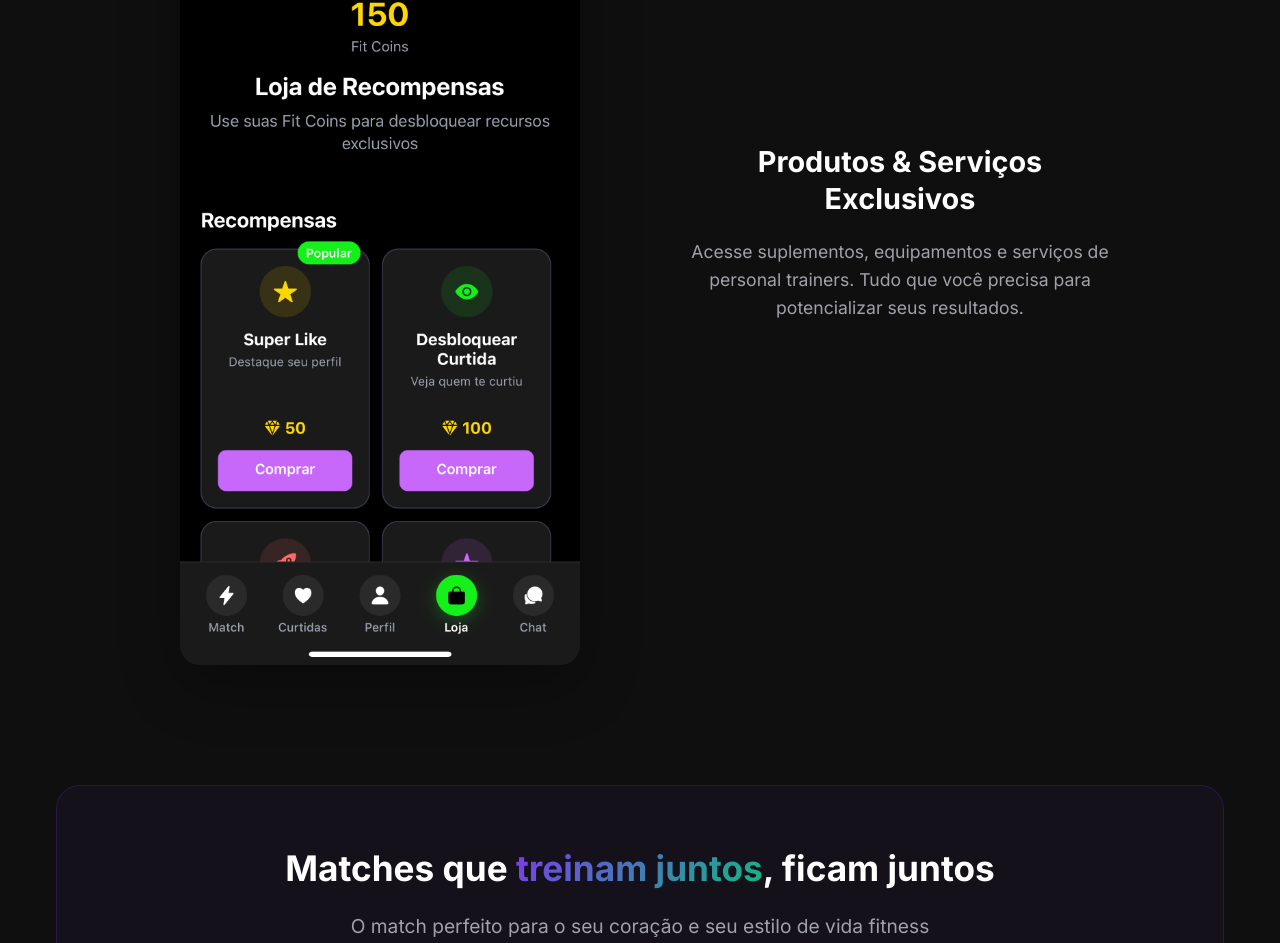
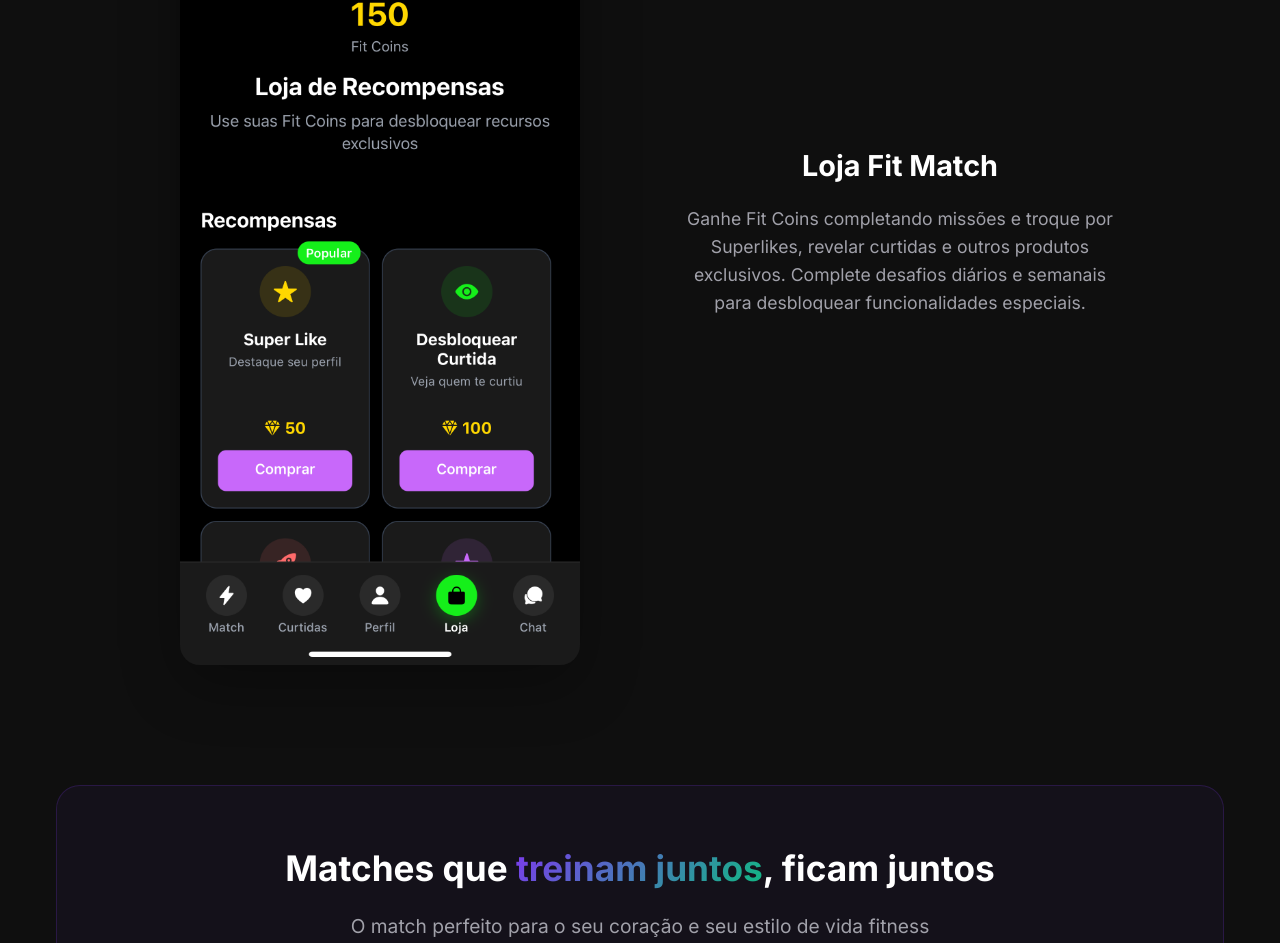
Before and after one commit to Gym-Match/Fit-Match-Landing-Page, a Next.js app: page / in a window 1280 px wide. Shown: the part 3436-4379 px from the top of the page. Built offline with nearby package versions, Linux system fonts and the light colour scheme; no server answers.

Commit message:
Alterando texto da Loja Fit Match

```diff
--- a/src/components/FeaturesSection.tsx
+++ b/src/components/FeaturesSection.tsx
@@ -63,11 +63,11 @@ export default function FeaturesSection() {
               />
             </div>
             <div className="feature-content">
-              <h3 className="feature-title">Produtos & Serviços Exclusivos</h3>
+              <h3 className="feature-title">Loja Fit Match</h3>
               <p className="feature-description">
-                Acesse suplementos, equipamentos e serviços de personal
-                trainers. Tudo que você precisa para potencializar seus
-                resultados.
+                Ganhe Fit Coins completando missões e troque por Superlikes,
+                revelar curtidas e outros produtos exclusivos. Complete desafios
+                diários e semanais para desbloquear funcionalidades especiais.
               </p>
             </div>
           </div>
```
